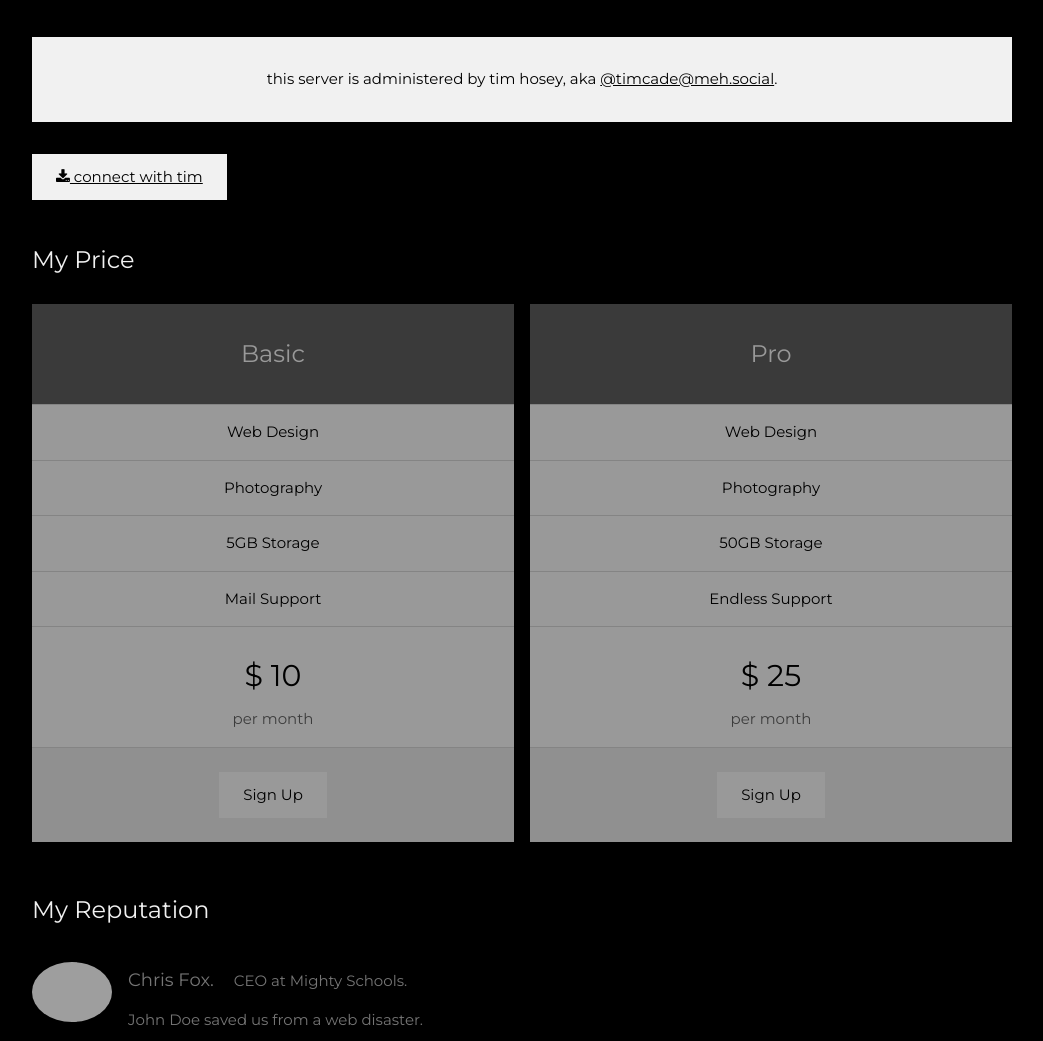
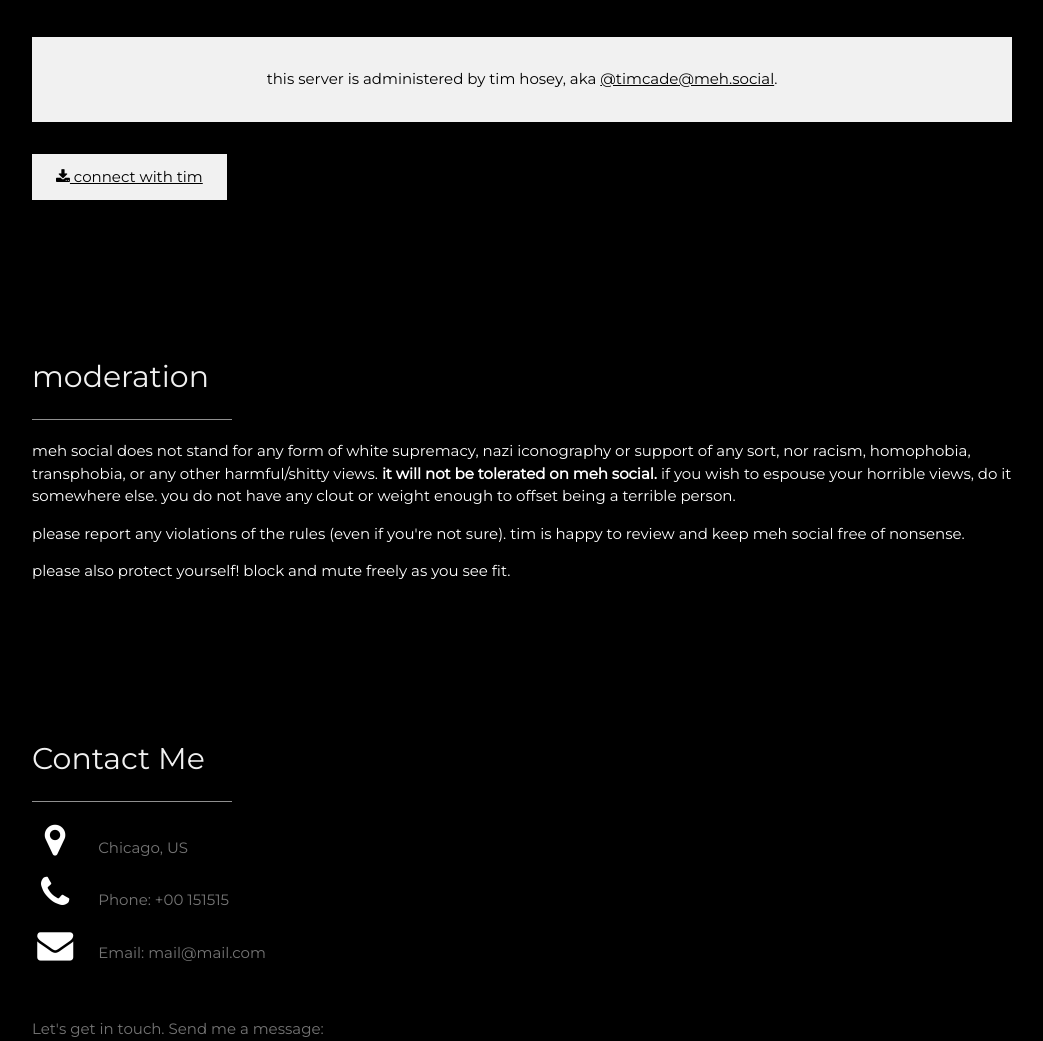
Before and after one commit to timhosey/mehsocial-info-site, a PHP site: page / in a window 1280 px wide. Shown: the part 833-1874 px from the top of the page, without its empty margins (178-1221 px from the left). Run offline with PHP 8.4, Linux system fonts and the light colour scheme; grey boxes are pictures that could not be loaded.

Commit message:
added contact, updated moderation, included contact in header

```diff
--- a/about.php
+++ b/about.php
@@ -34,46 +34,7 @@
     <a href="https://meh.social/@timcade"><i class="fa fa-download"></i> connect with tim</a>
     </button>
 
-    <!-- Grid for pricing tables -->
-    <h3 class="w3-padding-16 w3-text-light-grey">My Price</h3>
-    <div class="w3-row-padding" style="margin:0 -16px">
-      <div class="w3-half w3-margin-bottom">
-        <ul class="w3-ul w3-white w3-center w3-opacity w3-hover-opacity-off">
-          <li class="w3-dark-grey w3-xlarge w3-padding-32">Basic</li>
-          <li class="w3-padding-16">Web Design</li>
-          <li class="w3-padding-16">Photography</li>
-          <li class="w3-padding-16">5GB Storage</li>
-          <li class="w3-padding-16">Mail Support</li>
-          <li class="w3-padding-16">
-            <h2>$ 10</h2>
-            <span class="w3-opacity">per month</span>
-          </li>
-          <li class="w3-light-grey w3-padding-24">
-            <button class="w3-button w3-white w3-padding-large w3-hover-black">Sign Up</button>
-          </li>
-        </ul>
-      </div>
-
-      <div class="w3-half">
-        <ul class="w3-ul w3-white w3-center w3-opacity w3-hover-opacity-off">
-          <li class="w3-dark-grey w3-xlarge w3-padding-32">Pro</li>
-          <li class="w3-padding-16">Web Design</li>
-          <li class="w3-padding-16">Photography</li>
-          <li class="w3-padding-16">50GB Storage</li>
-          <li class="w3-padding-16">Endless Support</li>
-          <li class="w3-padding-16">
-            <h2>$ 25</h2>
-            <span class="w3-opacity">per month</span>
-          </li>
-          <li class="w3-light-grey w3-padding-24">
-            <button class="w3-button w3-white w3-padding-large w3-hover-black">Sign Up</button>
-          </li>
-        </ul>
-      </div>
-    <!-- End Grid/Pricing tables -->
-    </div>
-
-    <!-- Testimonials -->
+    <!-- Testimonials
     <h3 class="w3-padding-24 w3-text-light-grey">My Reputation</h3>
     <img src="/w3images/bandmember.jpg" alt="Avatar" class="w3-left w3-circle w3-margin-right" style="width:80px">
     <p><span class="w3-large w3-margin-right">Chris Fox.</span> CEO at Mighty Schools.</p>
@@ -82,5 +43,6 @@
     <img src="/w3images/avatar_g2.jpg" alt="Avatar" class="w3-left w3-circle w3-margin-right" style="width:80px">
     <p><span class="w3-large w3-margin-right">Rebecca Flex.</span> CEO at Company.</p>
     <p>No one is better than John Doe.</p>
+    -->
   <!-- End About Section -->
   </div>
--- /dev/null
+++ b/contact.php
@@ -0,0 +1,25 @@
+  <!-- Contact Section -->
+  <div class="w3-padding-64 w3-content w3-text-grey" id="contact">
+    <h2 class="w3-text-light-grey">Contact Me</h2>
+    <hr style="width:200px" class="w3-opacity">
+
+    <div class="w3-section">
+      <p><i class="fa fa-map-marker fa-fw w3-text-white w3-xxlarge w3-margin-right"></i> Chicago, US</p>
+      <p><i class="fa fa-phone fa-fw w3-text-white w3-xxlarge w3-margin-right"></i> Phone: +00 151515</p>
+      <p><i class="fa fa-envelope fa-fw w3-text-white w3-xxlarge w3-margin-right"> </i> Email: mail@mail.com</p>
+    </div><br>
+    <p>Let's get in touch. Send me a message:</p>
+
+    <form action="/action_page.php" target="_blank">
+      <p><input class="w3-input w3-padding-16" type="text" placeholder="Name" required name="Name"></p>
+      <p><input class="w3-input w3-padding-16" type="text" placeholder="Email" required name="Email"></p>
+      <p><input class="w3-input w3-padding-16" type="text" placeholder="Subject" required name="Subject"></p>
+      <p><input class="w3-input w3-padding-16" type="text" placeholder="Message" required name="Message"></p>
+      <p>
+        <button class="w3-button w3-light-grey w3-padding-large" type="submit">
+          <i class="fa fa-paper-plane"></i> SEND MESSAGE
+        </button>
+      </p>
+    </form>
+  <!-- End Contact Section -->
+  </div>
--- a/header.php
+++ b/header.php
@@ -65,4 +65,5 @@
   <?php
     require_once('about.php');
     require_once('moderation.php');
+    require_once('contact.php');
   ?>
--- a/moderation.php
+++ b/moderation.php
@@ -1,23 +1,20 @@
-  <!-- Portfolio Section -->
+  <!-- Moderation Section -->
   <div class="w3-padding-64 w3-content" id="moderation">
     <h2 class="w3-text-light-grey">moderation</h2>
     <hr style="width:200px" class="w3-opacity">
 
-    <!-- Grid for photos -->
-    <div class="w3-row-padding" style="margin:0 -16px">
-      <div class="w3-half">
-        <img src="/w3images/wedding.jpg" style="width:100%">
-        <img src="/w3images/rocks.jpg" style="width:100%">
-        <img src="/w3images/sailboat.jpg" style="width:100%">
-      </div>
-
-      <div class="w3-half">
-        <img src="/w3images/underwater.jpg" style="width:100%">
-        <img src="/w3images/chef.jpg" style="width:100%">
-        <img src="/w3images/wedding.jpg" style="width:100%">
-        <img src="/w3images/p6.jpg" style="width:100%">
-      </div>
-    <!-- End photo grid -->
-    </div>
-  <!-- End Portfolio Section -->
+    <p>
+        meh social does not stand for any form of white supremacy, nazi iconography or support of any sort,
+        nor racism, homophobia, transphobia, or any other harmful/shitty views. <strong>it will not be tolerated
+        on meh social.</strong> if you wish to espouse your horrible views, do it somewhere else. you do not have
+        any clout or weight enough to offset being a terrible person.
+    </p>
+    <p>
+        please report any violations of the rules (even if you're not sure). tim is happy to review and
+        keep meh social free of nonsense.
+    </p>
+    <p>
+        please also protect yourself! block and mute freely as you see fit.
+    </p>
+  <!-- End Moderation Section -->
   </div>
```
